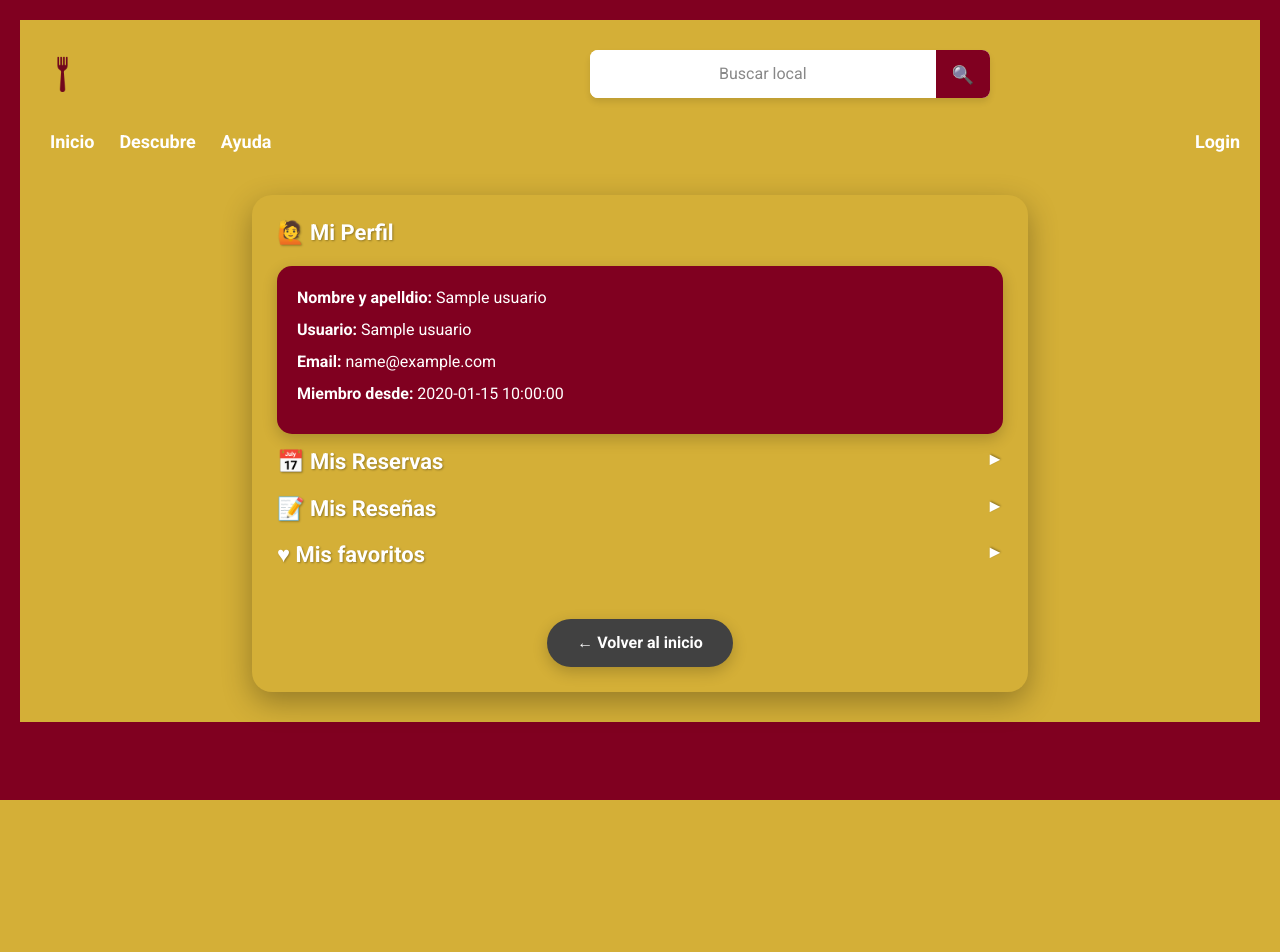
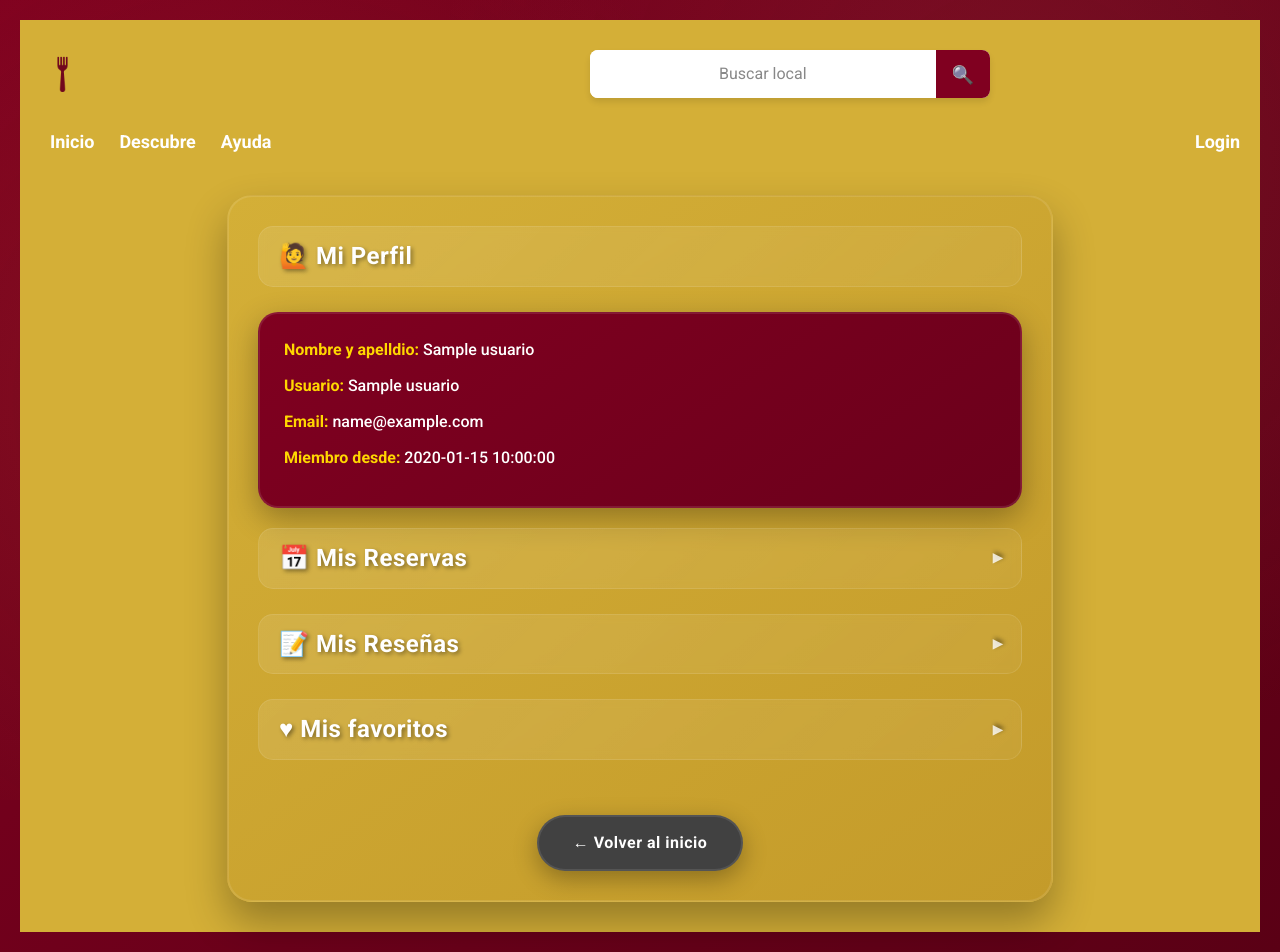
Before and after one commit to roccogb/LoremIpsum, a Flask app: template frontend/templates/perfil_consumidor.html in a window 1280 px wide. Before the commit the page ends 800 px from the top, so only its background shows below. Run offline with Flask 3, Linux system fonts and the light colour scheme; the template is opened without the code that fills it: most values are stand-ins (such as "Sample title", 1, 10 or a date in 2020); parts of the project's set-up code (start-up, migrations or seed data) failed here and were passed over; some libraries are stand-ins or nearby versions.

Commit message:
Solucionado un par de errores donde se mostraba la información del usuario(comercio/consumidor) con errores. Actualizados los estilos

```diff
--- a/frontend/static/css/perfil.css
+++ b/frontend/static/css/perfil.css
@@ -7,6 +7,9 @@
   --dorado: #FFD700;
   --verde-activo: #4CAF50;
   --rojo-cancelado: #f44336;
+  --blanco-suave: #fafafa;
+  --sombra-suave: rgba(0, 0, 0, 0.1);
+  --sombra-intensa: rgba(0, 0, 0, 0.3);
 }
 
 /* Reset y configuración base */
@@ -17,14 +20,30 @@
 }
 
 body {
-    font-family: Arial, sans-serif;
-    background-color: var(--vino);
+    font-family: 'Segoe UI', Tahoma, Geneva, Verdana, sans-serif;
+    background: linear-gradient(135deg, var(--vino) 0%, #5a0015 100%);
     min-height: 100vh;
     padding: 20px;
+    position: relative;
+}
+
+body::before {
+    content: '';
+    position: fixed;
+    top: 0;
+    left: 0;
+    width: 100%;
+    height: 100%;
+    background-image:
+        radial-gradient(circle at 20% 50%, rgba(212, 175, 55, 0.1) 0%, transparent 50%),
+        radial-gradient(circle at 80% 20%, rgba(212, 165, 116, 0.1) 0%, transparent 50%),
+        radial-gradient(circle at 40% 80%, rgba(128, 0, 32, 0.1) 0%, transparent 50%);
+    pointer-events: none;
+    z-index: -1;
 }
 
 .container {
-    max-width: 800px;
+    max-width: 850px;
     margin: 0 auto;
 }
 
@@ -55,116 +75,176 @@ body {
 
 /* Sección principal */
 .popular-section {
-    background-color: var(--mostaza);
-    border-radius: 20px;
-    padding: 25px;
-    box-shadow: 0 10px 30px rgba(0,0,0,0.3);
+    background: linear-gradient(145deg, var(--mostaza) 0%, #c49b2a 100%);
+    border-radius: 25px;
+    padding: 30px;
+    box-shadow:
+        0 20px 40px var(--sombra-intensa),
+        0 0 0 1px rgba(255, 255, 255, 0.1) inset;
+    backdrop-filter: blur(10px);
+    border: 1px solid rgba(255, 255, 255, 0.1);
 }
 
 /* Títulos de sección */
 .section-title {
     color: white;
-    font-size: 22px;
-    font-weight: bold;
-    margin-bottom: 20px;
-    text-shadow: 1px 1px 2px rgba(0,0,0,0.3);
+    font-size: 24px;
+    font-weight: 700;
+    margin-bottom: 25px;
+    text-shadow: 2px 2px 4px rgba(0,0,0,0.4);
     text-decoration: none;
     cursor: pointer;
-    transition: all 0.3s ease;
+    transition: all 0.4s cubic-bezier(0.4, 0, 0.2, 1);
     display: block;
     position: relative;
-    padding-right: 30px;
+    padding: 15px 40px 15px 20px;
+    border-radius: 15px;
+    background: linear-gradient(135deg, rgba(255, 255, 255, 0.1) 0%, rgba(255, 255, 255, 0.05) 100%);
+    backdrop-filter: blur(5px);
+    border: 1px solid rgba(255, 255, 255, 0.1);
+    letter-spacing: 0.5px;
 }
 
 .section-title:hover {
-    color: #f0f0f0;
-    transform: translateX(5px);
+    color: #ffffff;
+    transform: translateX(8px) scale(1.02);
+    background: linear-gradient(135deg, rgba(255, 255, 255, 0.15) 0%, rgba(255, 255, 255, 0.08) 100%);
+    box-shadow: 0 8px 25px rgba(0, 0, 0, 0.2);
 }
 
 /* Estilo aplicado a la etiqueta del menu desplegable*/
 .section-title.clickable::after {
     content: '▼';
     position: absolute;
-    right: 0;
-    top: 0;
-    transition: transform 0.3s ease;
+    right: 15px;
+    top: 50%;
+    transform: translateY(-50%);
+    transition: transform 0.4s cubic-bezier(0.4, 0, 0.2, 1);
     font-size: 18px;
+    color: rgba(255, 255, 255, 0.8);
 }
 
 .section-title.clickable.collapsed::after {
-    transform: rotate(-90deg);
+    transform: translateY(-50%) rotate(-90deg);
 }
 
 /* Tarjetas del restaurante reutilizadas para mostrar la info*/
 .restaurant-card {
-    background: var(--vino);
-    border-radius: 15px;
-    padding: 20px;
+    background: linear-gradient(145deg, var(--vino) 0%, #6b001b 100%);
+    border-radius: 20px;
+    padding: 25px;
     text-align: center;
     color: white;
-    transition: transform 0.3s, box-shadow 0.3s;
+    transition: all 0.4s cubic-bezier(0.4, 0, 0.2, 1);
     cursor: pointer;
-    box-shadow: 0 5px 15px rgba(0,0,0,0.2);
+    box-shadow:
+        0 10px 30px rgba(0,0,0,0.3),
+        0 0 0 1px rgba(255, 255, 255, 0.1) inset;
     position: relative;
-    margin-bottom: 15px;
+    margin-bottom: 20px;
+    border: 1px solid rgba(255, 255, 255, 0.1);
+    overflow: hidden;
+}
+
+.restaurant-card::before {
+    content: '';
+    position: absolute;
+    top: 0;
+    left: 0;
+    width: 100%;
+    height: 100%;
+    background: linear-gradient(135deg, rgba(255, 255, 255, 0.1) 0%, transparent 50%);
+    opacity: 0;
+    transition: opacity 0.3s ease;
+}
+
+.restaurant-card:hover::before {
+    opacity: 1;
 }
 
 .restaurant-card:hover {
-    transform: translateY(-5px);
-    box-shadow: 0 10px 25px rgba(0,0,0,0.3);
+    transform: translateY(-8px) scale(1.02);
+    box-shadow:
+        0 20px 40px rgba(0,0,0,0.4),
+        0 0 0 1px rgba(255, 255, 255, 0.2) inset;
 }
 
 .restaurant-card p {
-    margin-bottom: 8px;
+    margin-bottom: 12px;
     text-align: left;
+    font-weight: 500;
+    line-height: 1.5;
+}
+
+.restaurant-card p strong {
+    color: var(--dorado);
+    font-weight: 600;
 }
 
 /* Imagen y información del restaurante */
 .perfil-resto-img {
     text-align: center;
-    margin-bottom: 15px;
+    margin-bottom: 20px;
 }
 
 .perfil-resto-img img {
-    max-width: 200px;
-    border-radius: 10px;
-    margin-bottom: 10px;
+    max-width: 220px;
+    border-radius: 15px;
+    margin-bottom: 15px;
+    box-shadow: 0 8px 25px rgba(0, 0, 0, 0.3);
+    transition: transform 0.3s ease;
+}
+
+.perfil-resto-img img:hover {
+    transform: scale(1.05);
 }
 
 .restaurant-name {
-    font-size: 24px;
-    font-weight: bold;
-    margin-bottom: 5px;
-    text-shadow: 2px 2px 4px rgba(0,0,0,0.5);
+    font-size: 28px;
+    font-weight: 800;
+    margin-bottom: 8px;
+    text-shadow: 3px 3px 6px rgba(0,0,0,0.6);
+    background: linear-gradient(135deg, #ffffff 0%, var(--dorado) 100%);
+    -webkit-background-clip: text;
+    -webkit-text-fill-color: transparent;
+    background-clip: text;
 }
 
 .restaurant-rating {
     display: flex;
     align-items: center;
     justify-content: center;
-    gap: 5px;
-    margin-bottom: 15px;
+    gap: 8px;
+    margin-bottom: 20px;
 }
 
 .rating-stars {
     color: var(--dorado);
-    font-size: 18px;
+    font-size: 20px;
+    text-shadow: 1px 1px 2px rgba(0, 0, 0, 0.3);
 }
 
 .rating-number {
-    font-weight: bold;
+    font-weight: 700;
+    font-size: 18px;
 }
 
 .stars{
     display: inline-flex;
     align-items: center;
-    gap: 2px;
+    gap: 3px;
     margin: 0;
-    font-size: 18px;
+    font-size: 20px;
 }
 
 .stars ★ {
     color: var(--dorado);
+    text-shadow: 1px 1px 2px rgba(0, 0, 0, 0.3);
+    transition: transform 0.2s ease;
+}
+
+.stars ★:hover {
+    transform: scale(1.2);
 }
 
 .stars ☆ {
@@ -192,59 +272,156 @@ body {
 .list-reservas,
 .list-resenias,
 .list-favs {
-    margin-top: 15px;
+    margin-top: 20px;
 }
 
 .info-reserva,
 .info-resenia,
 .info-fav {
-    background: var(--vino);
-    border-radius: 15px;
-    padding: 20px;
+    background: linear-gradient(145deg, var(--vino) 0%, #6b001b 100%);
+    border-radius: 18px;
+    padding: 25px;
     color: white;
-    margin-bottom: 15px;
+    margin-bottom: 18px;
+    box-shadow:
+        0 8px 25px rgba(0,0,0,0.2),
+        0 0 0 1px rgba(255, 255, 255, 0.1) inset;
+    border: 1px solid rgba(255, 255, 255, 0.1);
+    transition: all 0.3s ease;
+    position: relative;
+    overflow: hidden;
+}
+
+.info-reserva::before,
+.info-resenia::before,
+.info-fav::before {
+    content: '';
+    position: absolute;
+    top: 0;
+    left: -100%;
+    width: 100%;
+    height: 100%;
+    background: linear-gradient(90deg, transparent, rgba(255, 255, 255, 0.1), transparent);
+    transition: left 0.5s ease;
+}
+
+.info-reserva:hover::before,
+.info-resenia:hover::before,
+.info-fav:hover::before {
+    left: 100%;
+}
+
+.info-reserva:hover,
+.info-resenia:hover,
+.info-fav:hover {
+    transform: translateX(5px);
+    box-shadow:
+        0 12px 35px rgba(0,0,0,0.3),
+        0 0 0 1px rgba(255, 255, 255, 0.15) inset;
 }
 
 .info-reserva p,
 .info-resenia p,
 .info-fav p {
-    margin-bottom: 8px;
+    margin-bottom: 10px;
     text-align: left;
+    font-weight: 500;
+    line-height: 1.6;
+}
+
+.info-reserva a {
+    color: var(--dorado);
+    text-decoration: none;
+    font-weight: 600;
+    transition: all 0.3s ease;
+    display: inline-block;
+    padding: 8px 15px;
+    border-radius: 20px;
+    background: rgba(212, 175, 55, 0.1);
+    border: 1px solid var(--dorado);
+    margin-top: 10px;
+}
+
+.info-reserva a:hover {
+    background: var(--dorado);
+    color: var(--vino);
+    transform: translateY(-2px);
+    box-shadow: 0 5px 15px rgba(212, 175, 55, 0.3);
 }
 
 /* Estados y calificaciones */
 .estado-activa {
     color: var(--verde-activo);
-    font-weight: bold;
+    font-weight: 700;
+    background: rgba(76, 175, 80, 0.1);
+    padding: 4px 12px;
+    border-radius: 20px;
+    border: 1px solid var(--verde-activo);
+    font-size: 12px;
+    text-transform: uppercase;
+    letter-spacing: 0.5px;
 }
 
 .estado-cancelada {
     color: var(--rojo-cancelado);
-    font-weight: bold;
+    font-weight: 700;
+    background: rgba(244, 67, 54, 0.1);
+    padding: 4px 12px;
+    border-radius: 20px;
+    border: 1px solid var(--rojo-cancelado);
+    font-size: 12px;
+    text-transform: uppercase;
+    letter-spacing: 0.5px;
 }
 
 /* Sección de botón de retorno */
 .back-section {
     text-align: center;
-    margin-top: 30px;
+    margin-top: 40px;
 }
 
 .back-btn {
-    background: var(--sgray);
+    background-color: var(--sgray);
     color: white;
     border: none;
-    padding: 12px 30px;
-    border-radius: 25px;
+    padding: 15px 35px;
+    border-radius: 30px;
     font-size: 16px;
-    font-weight: bold;
+    font-weight: 600;
     cursor: pointer;
-    transition: all 0.3s ease;
-    box-shadow: 0 5px 15px rgba(0,0,0,0.2);
+    box-shadow:
+        0 8px 25px rgba(0,0,0,0.3),
+        0 0 0 1px rgba(255, 255, 255, 0.1) inset;
+    border: 1px solid rgba(255, 255, 255, 0.1);
+    letter-spacing: 0.5px;
+    position: relative;
+    overflow: hidden;
+}
+
+.back-btn::before {
+    content: '';
+    position: absolute;
+    top: 0;
+    left: -100%;
+    width: 100%;
+    height: 100%;
+    transition: left 0.5s ease;
+}
+
+.back-btn:hover::before {
+    left: 100%;
 }
 
 .back-btn:hover {
-    background: #383838;
-    transform: translateY(-2px);
+    background-color: #1a1a1a;
+    transform: translateY(-3px) scale(1.05);
+    box-shadow:
+        0 15px 35px rgba(0,0,0,0.4),
+        0 0 0 1px rgba(255, 255, 255, 0.2) inset;
+}
+
+.back-btn:active {
+    transform: translateY(-1px) scale(1.02);
 }
 
 /* Responsive Design */
--- a/frontend/templates/perfil_consumidor.html
+++ b/frontend/templates/perfil_consumidor.html
@@ -23,13 +23,14 @@
                 <div class="list-reservas">
                     {% for reserva in reservas %}
                         <div class="info-reserva">
-                            <p>{{ reserva["nombre_restaurante"] }} - {{ reserva["fecha"] }}
-                                {% if reserva["estado"] %}
+                            <p>{{ reserva["nombre_comercio"] }} - {{ reserva["fecha_reserva"] }}
+                                {% if reserva["estado_reserva"] %}
                                     <span class="estado-activa">Activa</span>
                                 {% else %}
                                     <span class="estado-cancelada">Cancelada</span>
                                 {% endif %}
                             </p>
+                            <a href="{{url_for('realizar_review', id_comercio=reserva['id_comercio'], id_reserva=reserva['id_reserva'])}}">Dejar reseña</a>
                         </div>
                     {% endfor %}
                 </div>
@@ -46,13 +47,14 @@
                 {% if resenias %}
                     {% for resenia in resenias %}
                         <div class="info-resenia">
-                            <p><strong>{{ resenia["nombre_restaurante"] }}</strong></p>
+                            <p><strong>{{ resenia["nombre_comercio"] }}</strong></p>
                             <p>{{ resenia["comentario"] }}</p>
                             <p>Puntaje:
                                 {% for i in range(1,resenia["calificacion"]) %}
                                     ★
                                 {% endfor %}
                             </p>
+                            <p>{{resenia["tiempo_de_creacion"]}}</p>
                         </div>
                     {% endfor %}
                 {% else %}
@@ -78,7 +80,7 @@
             </div>
         </div>
         <div class="back-section" style="text-align: center; margin-top: 30px;">
-            <a href="{{ url_for('home', _external=True) }}"></a>
+            <a href="{{ url_for('home', _external=True) }}">
                 <button class="back-btn">← Volver al inicio</button>
             </a>
         </div>
```
Also changed, not shown: other parts of frontend/static/css/perfil.css (+25 -8 lines), backend/auth/routes.py (+6 -2 lines), backend/reservas/routes.py (+16 -1 lines), frontend/app.py (+5 -2 lines), frontend/static/js/home.js (+1 -6 lines), frontend/templates/perfil_comerciante.html (+12 -10 lines), tests/init_test_data.py (+1 -2 lines).
